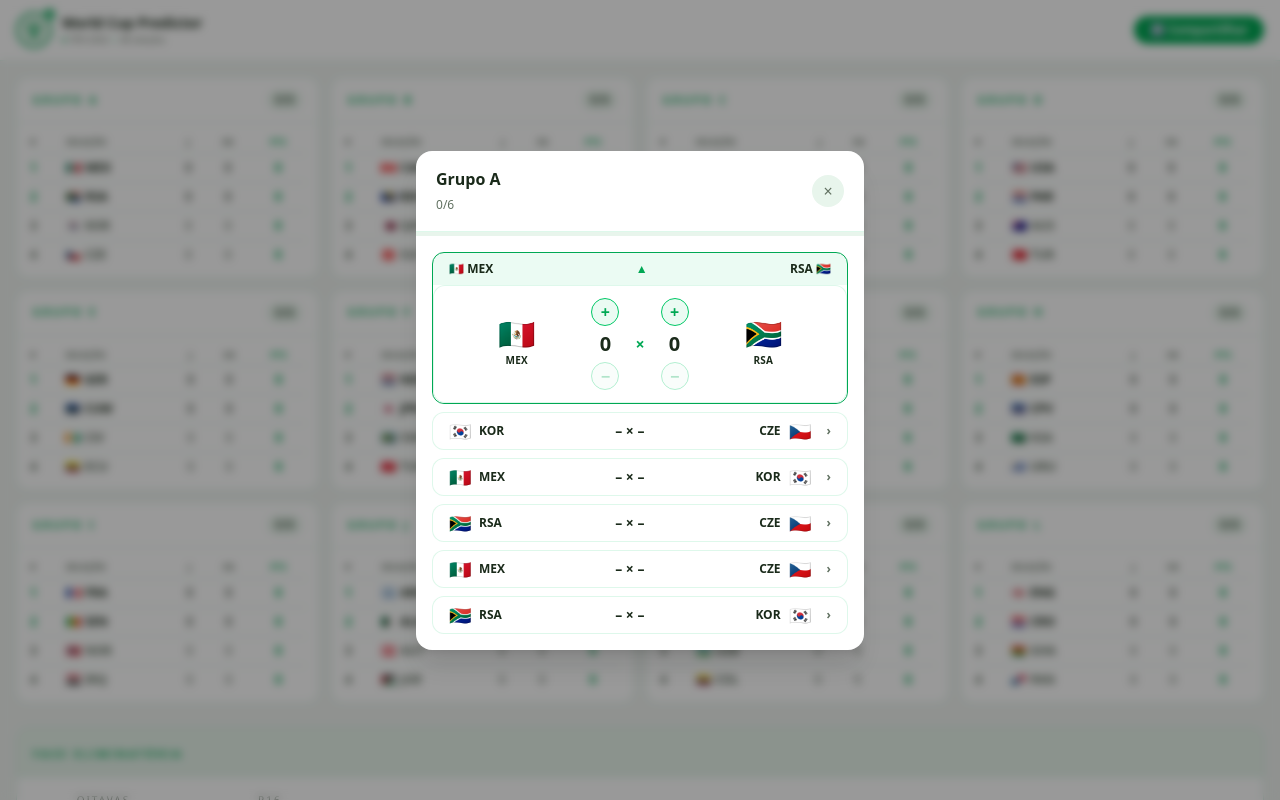
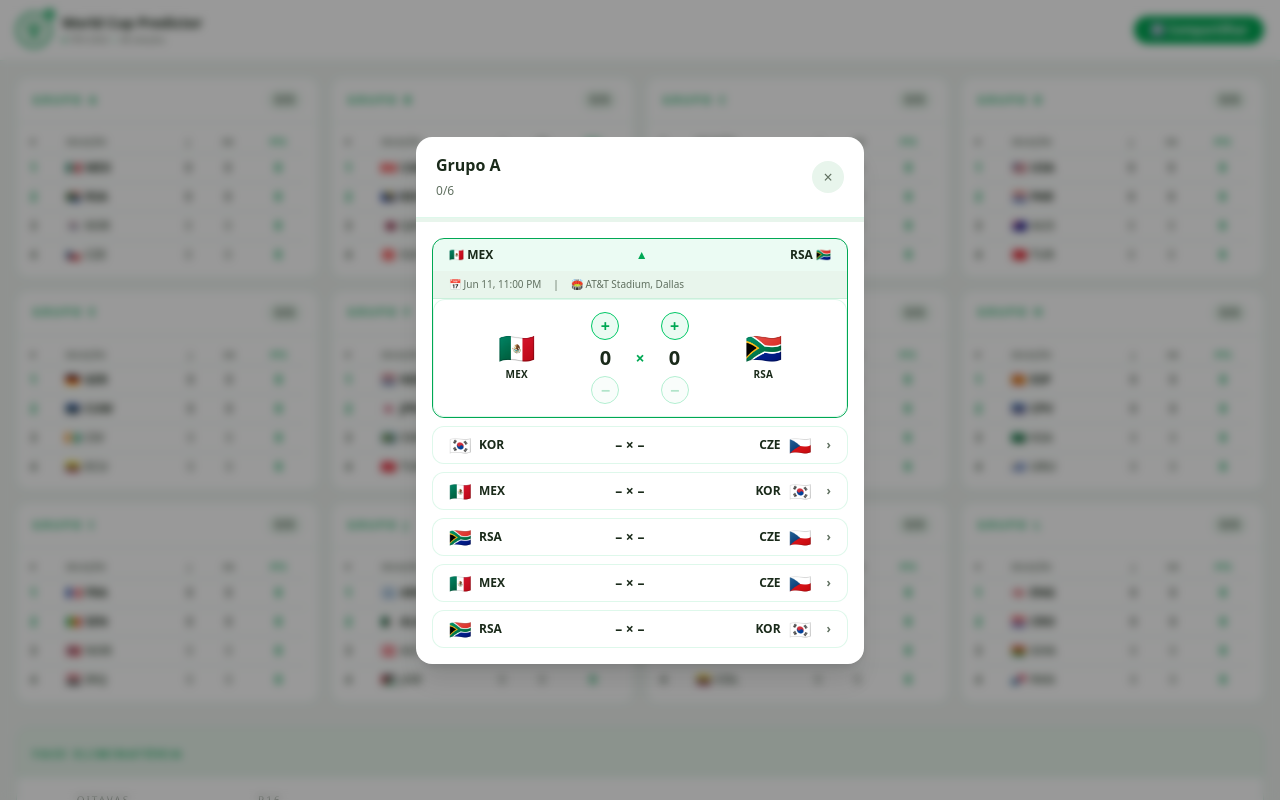
Before and after one commit to JonasMaia12/World-Cup-Predictor, a React (Vite) app: page / in a window 1280 px wide. Both pictures are taken after a click on the button 167 px from the left and 177 px from the top of the page. Shown: the top 800 px of the page. Built offline with nearby package versions, Linux system fonts and the light colour scheme.

Commit message:
feat: MatchModal — Limpar placar e info de jogo (data, horário local, sede)

```diff
--- a/src/components/groups/MatchModal.tsx
+++ b/src/components/groups/MatchModal.tsx
@@ -9,9 +9,20 @@ interface MatchModalProps {
   onClose: () => void
 }
 
+function formatMatchDate(isoDate: string): string {
+  return new Date(isoDate).toLocaleString(undefined, {
+    timeZone: Intl.DateTimeFormat().resolvedOptions().timeZone,
+    day: 'numeric',
+    month: 'short',
+    hour: '2-digit',
+    minute: '2-digit',
+  })
+}
+
 export function MatchModal({ groupId, onClose }: MatchModalProps) {
   const scores = useStore((s) => s.scores)
   const setScore = useStore((s) => s.setScore)
+  const clearScore = useStore((s) => s.clearScore)
 
   const fixtures = useMemo(
     () => FIXTURES.filter((f) => f.group === groupId),
@@ -21,25 +32,26 @@ export function MatchModal({ groupId, onClose }: MatchModalProps) {
   const filledCount = fixtures.filter((f) => scores[f.id] !== undefined).length
 
   const firstUnfilledIdx = fixtures.findIndex((f) => scores[f.id] === undefined)
-  // Safe: modal is always unmounted/remounted on open, so initial state is always fresh.
-  // expandedIndex intentionally does not chase new fills — the user controls accordion navigation.
   const [expandedIndex, setExpandedIndex] = useState(firstUnfilledIdx)
 
   const toggleExpand = (idx: number) => {
     setExpandedIndex((prev) => (prev === idx ? -1 : idx))
   }
 
+  const handleClear = (matchId: string) => {
+    clearScore(matchId)
+    setExpandedIndex(-1)
+  }
+
   const progressPct = Math.round((filledCount / fixtures.length) * 100)
 
   const content = (
     <div className="fixed inset-0 z-50 flex items-end sm:items-center justify-center">
-      {/* Overlay */}
       <div
         className="fixed inset-0 bg-black/40 backdrop-blur-sm"
         onClick={onClose}
       />
 
-      {/* Modal */}
       <div className="relative z-10 bg-wcp-surface rounded-t-2xl sm:rounded-2xl shadow-xl w-full sm:max-w-md mx-0 sm:mx-4 max-h-[85vh] flex flex-col">
         {/* Header */}
         <div className="flex items-center justify-between px-5 py-4 border-b border-wcp-border shrink-0">
@@ -71,10 +83,11 @@ export function MatchModal({ groupId, onClose }: MatchModalProps) {
         <div className="overflow-y-auto flex-1 px-4 py-4 flex flex-col gap-2">
           {fixtures.map((match, idx) => {
             const isExpanded = idx === expandedIndex
+            const hasScore = scores[match.id] !== undefined
+            const homeTeam = TEAMS.find((t) => t.code === match.homeTeam)
+            const awayTeam = TEAMS.find((t) => t.code === match.awayTeam)
 
             if (isExpanded) {
-              const homeTeam = TEAMS.find((t) => t.code === match.homeTeam)
-              const awayTeam = TEAMS.find((t) => t.code === match.awayTeam)
               return (
                 <div key={match.id} className="flex flex-col rounded-xl overflow-hidden border border-wcp-primary">
                   {/* Collapse header */}
@@ -87,12 +100,30 @@ export function MatchModal({ groupId, onClose }: MatchModalProps) {
                     <span className="text-wcp-primary">▲</span>
                     <span>{match.awayTeam} {awayTeam?.flag}</span>
                   </button>
+
+                  {/* Match info */}
+                  <div className="px-4 py-1.5 bg-wcp-surface-subtle border-b border-wcp-border flex items-center gap-3 text-[10px] text-wcp-muted">
+                    <span>📅 {formatMatchDate(match.date)}</span>
+                    <span>|</span>
+                    <span>🏟 {match.venue}</span>
+                  </div>
+
                   <MatchRow
                     match={match}
                     homeScore={scores[match.id]?.home}
                     awayScore={scores[match.id]?.away}
                     onScoreChange={setScore}
                   />
+
+                  {/* Clear score */}
+                  {hasScore && (
+                    <button
+                      onClick={() => handleClear(match.id)}
+                      className="text-[10px] text-wcp-muted hover:text-wcp-text py-2 transition-colors"
+                    >
+                      Limpar placar
+                    </button>
+                  )}
                 </div>
               )
             }
@@ -104,6 +135,7 @@ export function MatchModal({ groupId, onClose }: MatchModalProps) {
                 homeScore={scores[match.id]?.home}
                 awayScore={scores[match.id]?.away}
                 onScoreChange={setScore}
+                onClearScore={clearScore}
                 compact
                 onClick={() => toggleExpand(idx)}
               />
```
